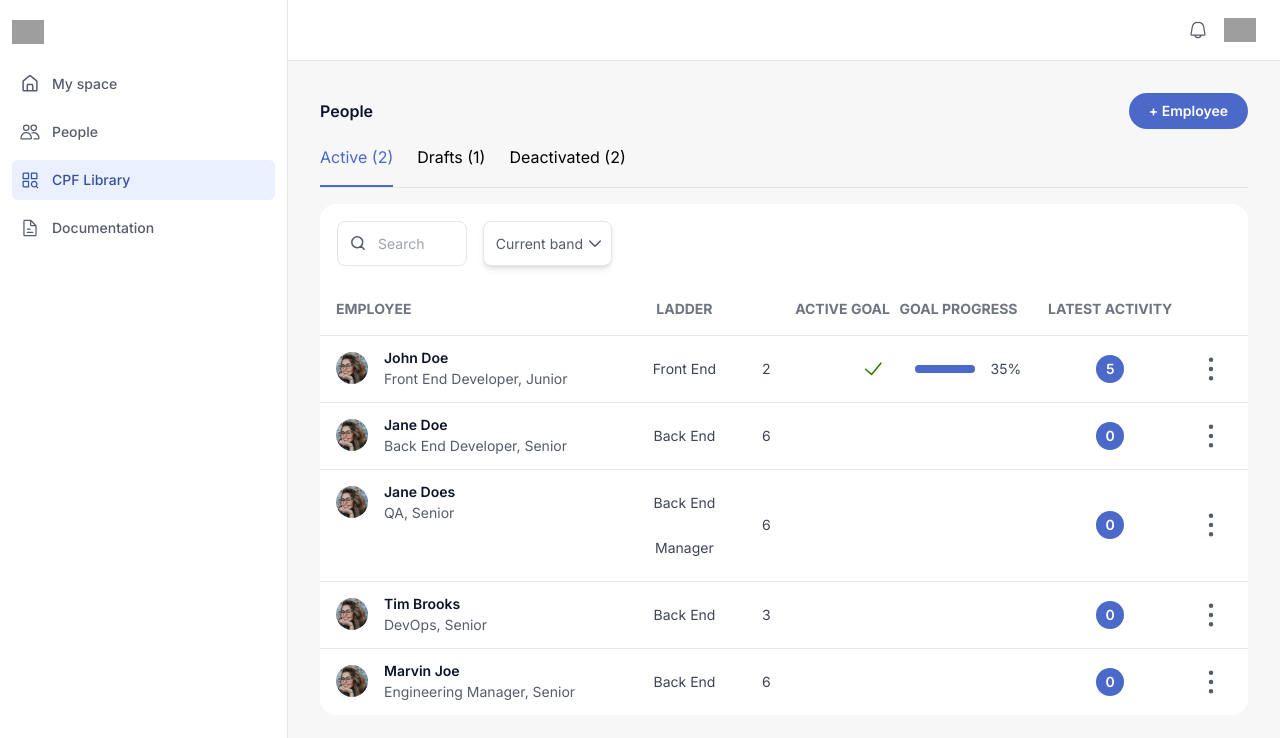
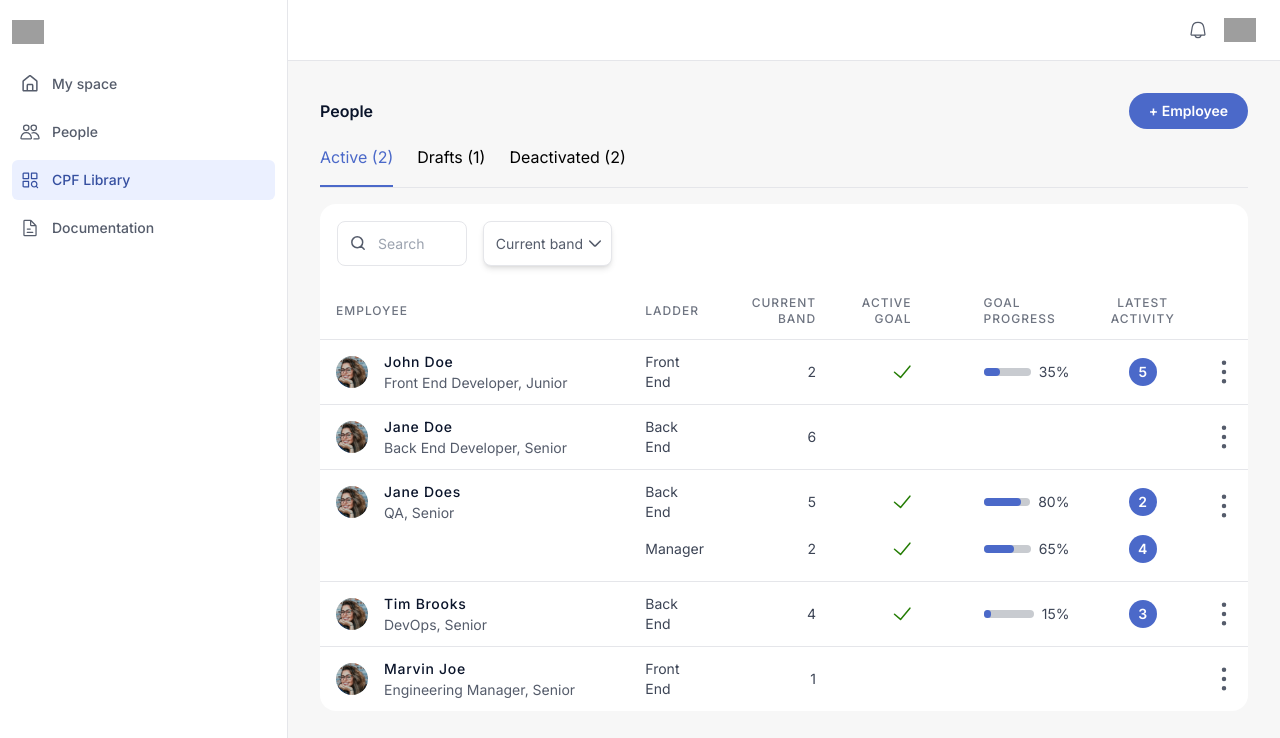
Before and after one commit to Tivix/cpf, a Next.js app in the folder frontend/: page /people in a window 1280 px wide. Shown: the top 738 px of the page. Built offline with nearby package versions, Linux system fonts and the light colour scheme; grey boxes are pictures that could not be loaded.

Commit message:
feat: updates to employee card to reflect figma, multiple ladders handling [gh-36]

```diff
--- a/frontend/src/app/(app)/people/page.tsx
+++ b/frontend/src/app/(app)/people/page.tsx
@@ -18,11 +18,15 @@ const PEOPLE = [
   {
     name: 'John Doe',
     title: 'Front End Developer, Junior',
-    ladder: ['Front End'],
+    laddersDetails: [
+      {
+        ladderName: 'Front End',
         currentBand: 2,
         activeGoal: true,
-    goalProgress: 0.35,
+        goalProgress: 35,
         latestActivity: 5,
+      }
+    ],
     active: true,
     draft: true,
     deactivated: false,
@@ -30,11 +34,15 @@ const PEOPLE = [
   {
     name: 'Jane Doe',
     title: 'Back End Developer, Senior',
-    ladder: ['Back End'],
+    laddersDetails: [
+      {
+        ladderName: 'Back End',
         currentBand: 6,
         activeGoal: false,
         goalProgress: 0,
         latestActivity: 0,
+      }
+    ],
     active: false,
     draft: false,
     deactivated: true,
@@ -42,11 +50,22 @@ const PEOPLE = [
   {
     name: 'Jane Does',
     title: 'QA, Senior',
-    ladder: ['Back End', 'Manager'],
-    currentBand: 6,
-    activeGoal: false,
-    goalProgress: 0,
-    latestActivity: 0,
+    laddersDetails: [
+      {
+        ladderName: 'Back End',
+        currentBand: 5,
+        activeGoal: true,
+        goalProgress: 80,
+        latestActivity: 2,
+      },
+      {
+        ladderName: 'Manager',
+        currentBand: 2,
+        activeGoal: true,
+        goalProgress: 65,
+        latestActivity: 4,
+      }
+    ],
     active: true,
     draft: true,
     deactivated: false,
@@ -54,11 +73,15 @@ const PEOPLE = [
   {
     name: 'Tim Brooks',
     title: 'DevOps, Senior',
-    ladder: ['Back End'],
-    currentBand: 3,
-    activeGoal: false,
-    goalProgress: 0,
-    latestActivity: 0,
+    laddersDetails: [
+      {
+        ladderName: 'Back End',
+        currentBand: 4,
+        activeGoal: true,
+        goalProgress: 15,
+        latestActivity: 3,
+      }
+    ],
     active: false,
     draft: true,
     deactivated: false,
@@ -66,11 +89,15 @@ const PEOPLE = [
   {
     name: 'Marvin Joe',
     title: 'Engineering Manager, Senior',
-    ladder: ['Back End'],
-    currentBand: 6,
+    laddersDetails: [
+      {
+        ladderName: 'Front End',
+        currentBand: 1,
         activeGoal: false,
         goalProgress: 0,
-    latestActivity: 0,
+        latestActivity: 3,
+      }
+    ],
     active: false,
     draft: false,
     deactivated: true,
@@ -123,12 +150,12 @@ export default function People() {
     const deactivatedPeople: Employee[] = [];
 
     if (people) {
-      people.forEach((person: Employee) => {
+      people.forEach((employee: Employee) => {
         // Update people data in DB when status changed with PUT request
 
-        if (person.active) return activePeople.push(person);
-        if (person.draft) return draftPeople.push(person);
-        if (person.deactivated) return deactivatedPeople.push(person);
+        if (employee.active) return activePeople.push(employee);
+        if (employee.draft) return draftPeople.push(employee);
+        if (employee.deactivated) return deactivatedPeople.push(employee);
       });
 
       setActivePeople(activePeople);
@@ -167,15 +194,14 @@ export default function People() {
               </div>
             </td>
           </tr>
-          <tr className="mx-4 uppercase text-navy-500 font-normal">
-            <th className="py-4 text-start pl-4">Employee</th>
-            <th className="py-4">Ladder</th>
-            {/* <th className="py-4">Current Band</th> */}
-            <th></th>
-            <th className="py-4">Active Goal</th>
-            <th className="py-4 text-start">Goal Progress</th>
-            <th className="py-4">Latest Activity</th>
-            <th className="py-4" />
+          <tr className="h-[56px] mx-4 text-xs uppercase text-navy-500 *:px-4 *:font-medium *:text-start tracking-[1px]">
+            <th>Employee</th>
+            <th>Ladder</th>
+            <th className="[&]:text-end">Current Band</th>
+            <th className="[&]:text-end">Active Goal</th>
+            <th className="pr-4 [&]:pl-14">Goal Progress</th>
+            <th className="[&]:text-center">Latest Activity</th>
+            <th />
           </tr>
         </thead>
 
--- a/frontend/src/components/common/EmployeeCard/EmployeeCard.tsx
+++ b/frontend/src/components/common/EmployeeCard/EmployeeCard.tsx
@@ -5,63 +5,95 @@ import { DotsIcon } from '@app/static/icons/DotsIcon';
 import { generateClassNames } from '@app/utils';
 
 export const EmployeeCard = ({ employee }: EmployeeCardProps) => {
-  const { name, title, ladder, currentBand, activeGoal, goalProgress, latestActivity, active, draft, deactivated } =
+  const { name, title, laddersDetails, active, draft, deactivated } =
     employee;
 
   return (
     <>
-      <tr className="text-navy-700 text-sm w-full px-4 gap-2 p-10 border-t border-navy-200" key={employee.name}>
-        <td className="flex items-center h-[64px] px-4">
+      <tr className="text-navy-700 text-sm w-full h-16 border-t border-navy-200 *:px-4 *:py-0" key={name}>
+        <td {...(laddersDetails.length > 1 && {className: 'flex h-16'})}>
           <div className="flex gap-4">
             <div className="relative w-8 h-8 overflow-hidden rounded-full self-center">
               <Image
                 width={256}
                 height={256}
-                alt=""
+                alt="User image"
                 src="/images/image.jpeg"
                 className="overflow-hidden w-full h-auto"
               />
             </div>
-            <div>
-              <h3 className="text-navy-900 text-sm font-semibold leading-[22.4px]">{employee.name}</h3>
-              <p className="text-navy-600 text-sm">{employee.title}</p>
+            <div className="flex flex-col justify-center">
+              <h3 className="text-navy-900 text-sm font-medium leading-[22.4px] tracking-wider">{name}</h3>
+              <p className="text-navy-600 text-sm">{title}</p>
             </div>
           </div>
         </td>
-        <td
-          className={generateClassNames('px-4 text-center', {
-            'h-[112px]': employee.ladder.length >= 2,
-          })}
-        >
-          {employee.ladder.map((ladder, index) => (
-            <p key={index} className="flex justify-center items-center h-[64px] [&:not(:first-of-type)]:-mt-[19px]">
-              {ladder}
-            </p>
+        <td>
+          {laddersDetails.map((ladder, index) => (
+            <span
+              key={index}
+              {...(laddersDetails.length > 1 && {className: 'flex items-center h-16 [&:not(:first-of-type)]:-mt-[17px]'})}>
+              {ladder.ladderName}
+            </span>
           ))}
         </td>
-        <td className="px-4 text-end">{employee.currentBand}</td>
-        <td className="text-navy-600 text-base px-4">
-          <div className="flex justify-end">{employee.activeGoal ? <CheckmarkIcon /> : null}</div>
+        <td>
+          {laddersDetails.map((ladder, index) => (
+            <span
+              key={index}
+              className={generateClassNames('flex justify-end items-center', {
+                'h-16 [&:not(:first-of-type)]:-mt-[17px]': laddersDetails.length > 1
+              })}>
+              {ladder.currentBand}
+            </span>
+          ))}
         </td>
-        <td className="px-4 text-end">
-          {employee.activeGoal && (
-            <div className="flex items-center gap-4">
-              <div className="w-full bg-gray-200 rounded-full h-2 bg-navy-300">
-                <div className={`bg-blue-800 h-2 rounded-full w-[${employee.goalProgress * 100}%]`} />
+        <td>
+          {laddersDetails.map((ladder, index) => (
+            <div
+              key={index}
+              className={generateClassNames('flex justify-end items-center', {
+                'h-16 [&:not(:first-of-type)]:-mt-[17px]': laddersDetails.length > 1
+              })}>
+              {ladder.activeGoal ? <CheckmarkIcon /> : null}
+            </div>
+          ))}
+        </td>
+        <td className="[&]:pl-14">
+          {laddersDetails.map((ladder, index) => (
+            ladder.activeGoal && (
+              <div
+                key={index}
+                className={generateClassNames('flex items-center gap-2', {
+                  'h-16 [&:not(:first-of-type)]:-mt-[17px]': laddersDetails.length > 1
+                })}>
+                <div className="w-full rounded-full bg-navy-300">
+                  <div
+                    className={`bg-blue-800 h-2 rounded-full`}
+                    style={{width: `${ladder.goalProgress}%`}} />
+                </div>
+                <span>{ladder.goalProgress}%</span>
               </div>
-              <p>{employee.goalProgress * 100}%</p>
-            </div>
-          )}
+            )
+          ))}
         </td>
-        <td className="px-4 justify-center">
-          <div className="flex justify-center">
-            <div className="bg-blue-800 p-2 rounded-full text-white w-7 h-7 font-semibold text-center items-center flex justify-center">
-              {employee.latestActivity}
-            </div>
-          </div>
+        <td>
+          {laddersDetails.map((ladder, index) => (
+            ladder.activeGoal && (
+              <div
+                key={index}
+                className={generateClassNames('flex justify-center items-center', {
+                  'h-16 [&:not(:first-of-type)]:-mt-[17px]': laddersDetails.length > 1
+                })}>
+                <div className="bg-blue-800 p-2 rounded-full text-white w-7 h-7 font-semibold text-center items-center flex justify-center">
+                  {ladder.latestActivity}
+                </div>
+              </div>
+            )
+          ))}
         </td>
-        <td className="px-4">
-          <div className="bg-white cursor-pointer">
+        <td className="flex justify-center items-center w-12 h-16 [&]:px-0">
+          <div className="flex justify-center items-center w-11 h-11 bg-white cursor-pointer">
             <DotsIcon className="w-6 h-6 rounded-full bg-white" />
           </div>
         </td>
--- a/frontend/src/components/modules/Tabs/Tabs.tsx
+++ b/frontend/src/components/modules/Tabs/Tabs.tsx
@@ -8,10 +8,9 @@ export const Tabs = ({ tabs, active, setActive, className }: TabsProps) => (
         <li key={index}>
           <div
             className={generateClassNames('flex flex-col pb-4  cursor-pointer', {
-              'border-b-2 border-blue-800 text-blue-800': tab.title === active,
+              'border-b-2 border-blue-800 text-blue-800': tab.title === active
             })}
-            onClick={() => setActive(tab.title)}
-          >
+            onClick={() => setActive(tab.title)}>
             {tab.title} ({tab.employees})
           </div>
         </li>
--- a/frontend/tailwind.config.ts
+++ b/frontend/tailwind.config.ts
@@ -66,6 +66,7 @@ const config: Config = {
         'gradient-conic': 'conic-gradient(from 180deg at 50% 50%, var(--tw-gradient-stops))',
       },
       fontSize: {
+        xs: ['0.750rem', '1rem'],       // Body XS
         l: ['1.125rem', '1.625rem'],    // Body L
       }
     },
```
Also changed, not shown: frontend/src/types/common.ts (+8 -4 lines). Lines whose indentation alone changed are shown as unchanged.
